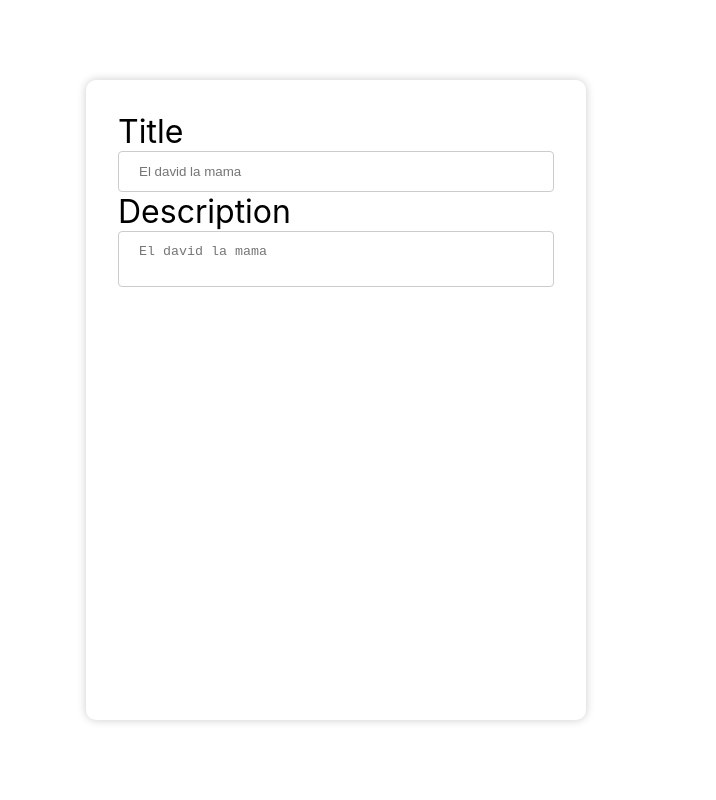
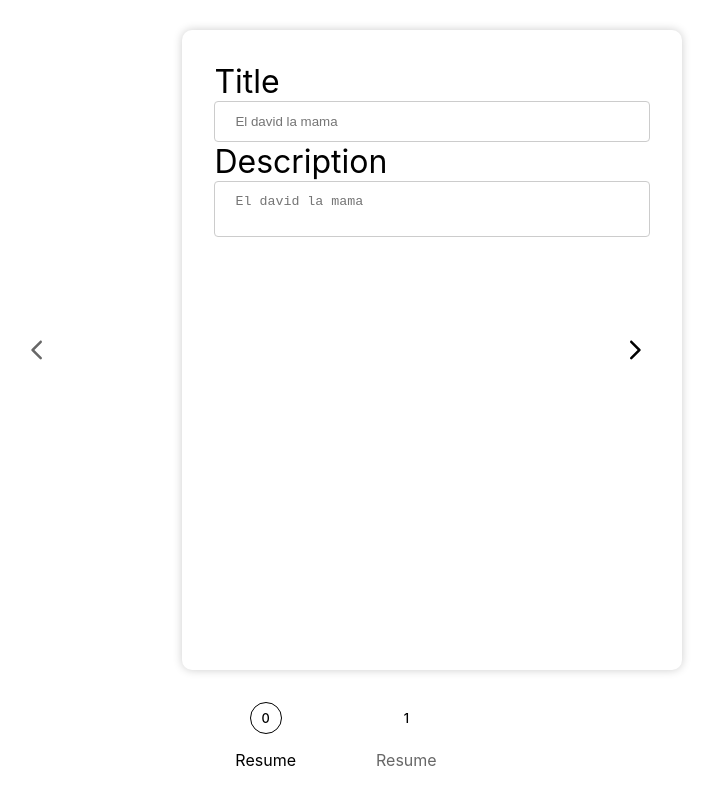
Before and after one commit to jorgehermo9/slAIds, a Next.js app in the folder frontend/: page / in a window 1280 px wide. Shown: the whole page, without its empty margins (304-1020 px from the left). Built offline with nearby package versions, Linux system fonts and the light colour scheme.

Commit message:
Fast committed

```diff
--- a/frontend/package.json
+++ b/frontend/package.json
@@ -12,6 +12,7 @@
     "@emotion/react": "^11.10.6",
     "@emotion/styled": "^11.10.6",
     "@mui/material": "^5.11.10",
+    "@mui/icons-material": "5.11.9",
     "@types/node": "18.14.1",
     "@types/react": "18.0.28",
     "@types/react-dom": "18.0.11",
--- a/frontend/src/pages/index.tsx
+++ b/frontend/src/pages/index.tsx
@@ -1,10 +1,14 @@
+import { Carousel } from "@/components/Carousel/Carousel";
 import { ResumeCard } from "@/components/CarouselCards/ResumeCard";
 import styles from "./index.module.scss";
 
 export default function Home() {
   return (
     <div className={styles.center}>
-      <ResumeCard />
+      <Carousel labels={["Resume", "Resume"]}>
+        <ResumeCard />
+        <ResumeCard />
+      </Carousel>
     </div>
   );
 }
```
Also changed, not shown: 1 other file (tests, documents, lock files or other folders).
